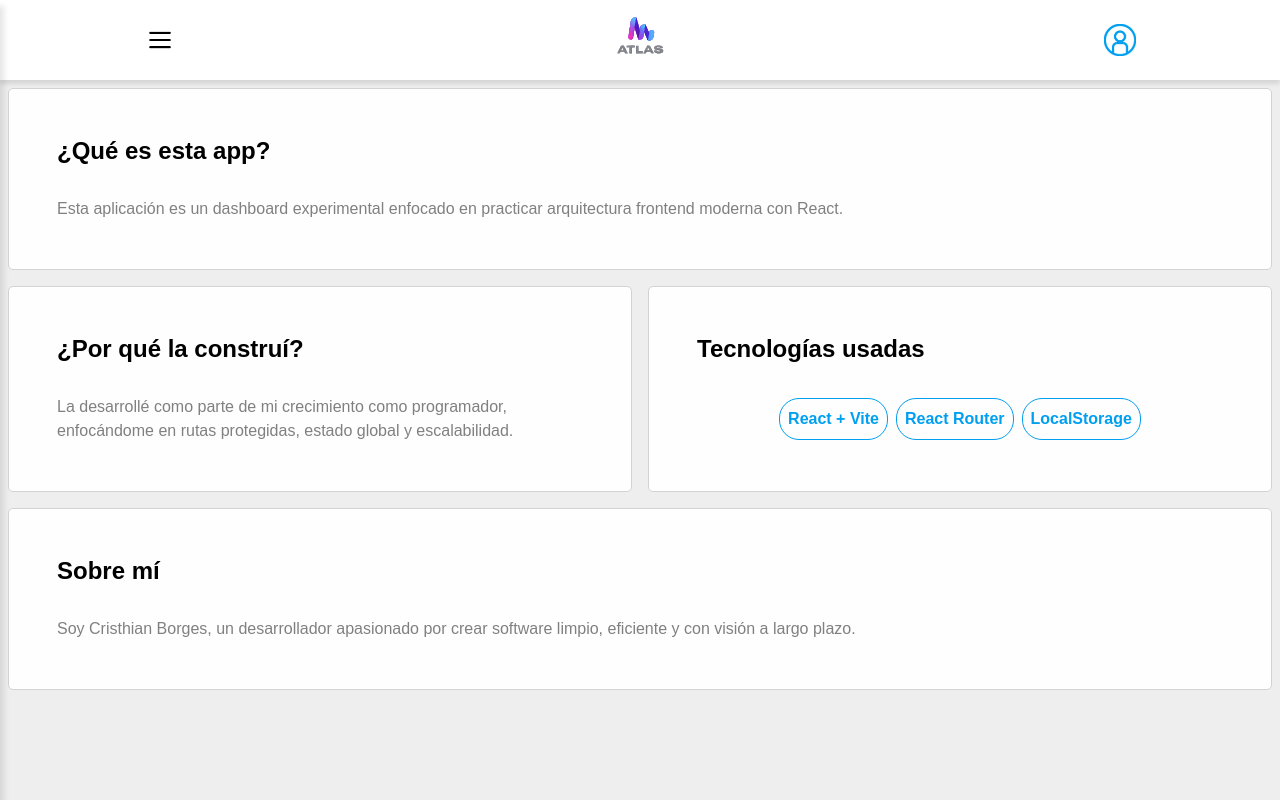
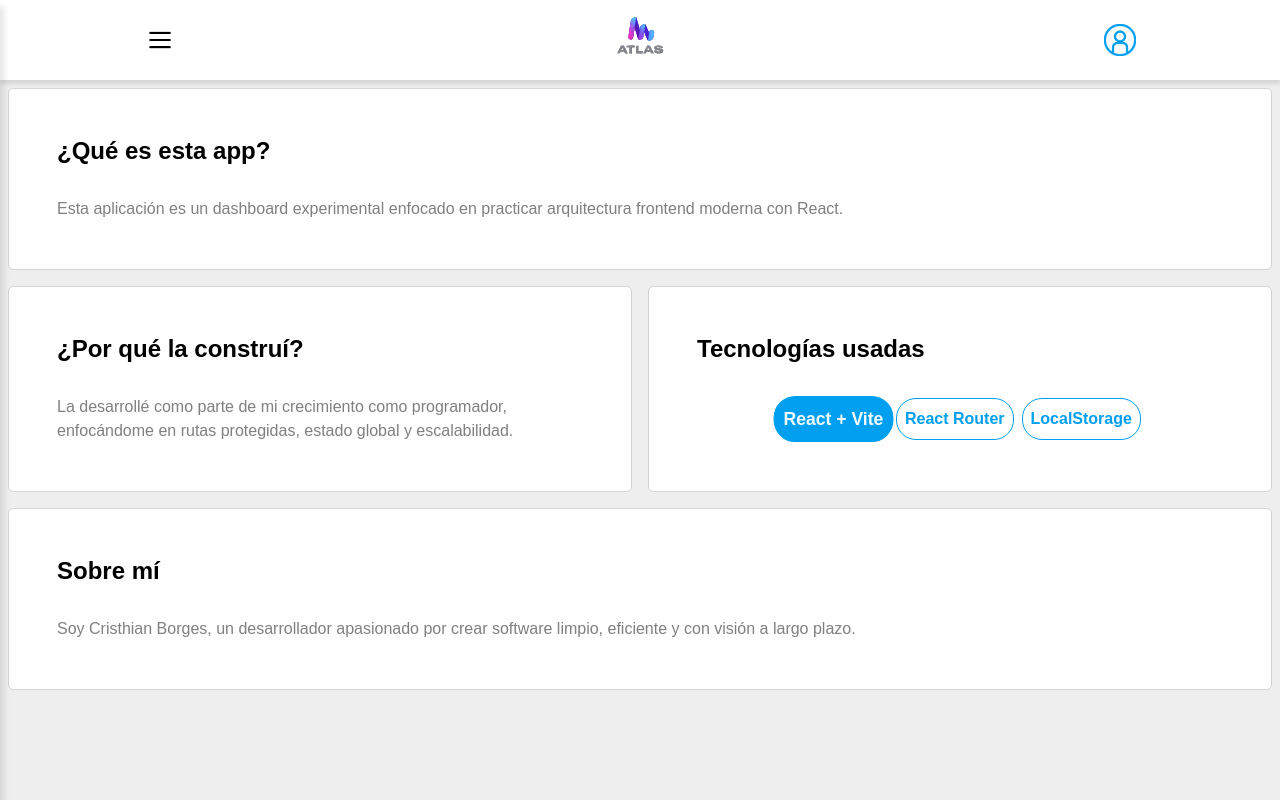
Before and after one commit to cristhianblaffita-web/TaskFlow-React-FastAPI, a React (Vite) app in the folder frontend/: page /about in a window 1280 px wide. In both pictures the pointer is over the item "React + Vite". Built offline with nearby package versions, Linux system fonts and the light colour scheme.

Commit message:
feat: make technologies items interactive

```diff
--- a/frontend/src/pages/about/About.css
+++ b/frontend/src/pages/about/About.css
@@ -16,6 +16,13 @@
   border-radius: 20px;
   color: var(--primary-color);
   font-weight: bold;
+  transition: background .3s ease-out, transform .2s ease;
+}
+
+.technologies li:hover {
+  background: var(--primary-color);
+  color: var(--section-color);
+  transform: scale(1.1);
 }
 
 @media (min-width: 1030px) {
```
